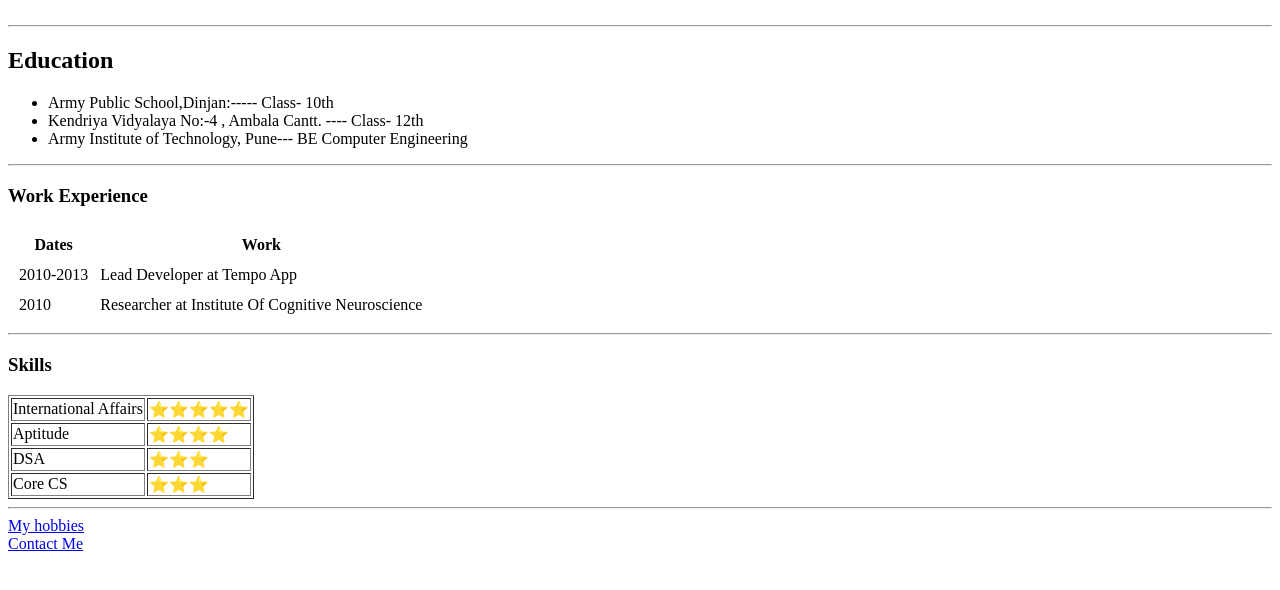
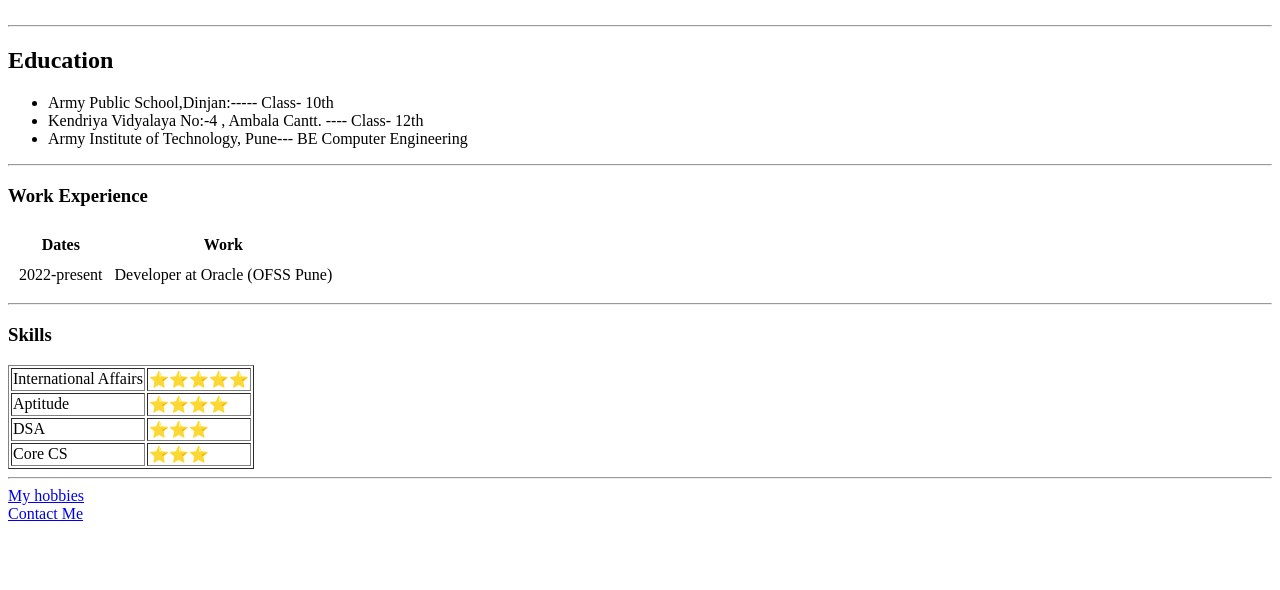
Before and after one commit to deepsank/cv, a plain HTML site: page index.html in a window 1280 px wide. Shown: the part 192-782 px from the top of the page. Drawn offline with Linux system fonts and the light colour scheme.

Commit message:
Update index.html
Corrected experience description

```diff
--- a/index.html
+++ b/index.html
@@ -45,14 +45,10 @@
     </thead>
     <tbody>
       <tr>
-        <td>2010-2013</td>
-        <td>Lead Developer at Tempo App</td>
+        <td>2022-present</td>
+        <td>Developer at Oracle (OFSS Pune)</td>
       </tr>
-      <tr>
-        <td>2010</td>
-        <td>Researcher at Institute Of Cognitive Neuroscience</td>
 
-      </tr>
 
     </tbody>
     <tfoot>
```
